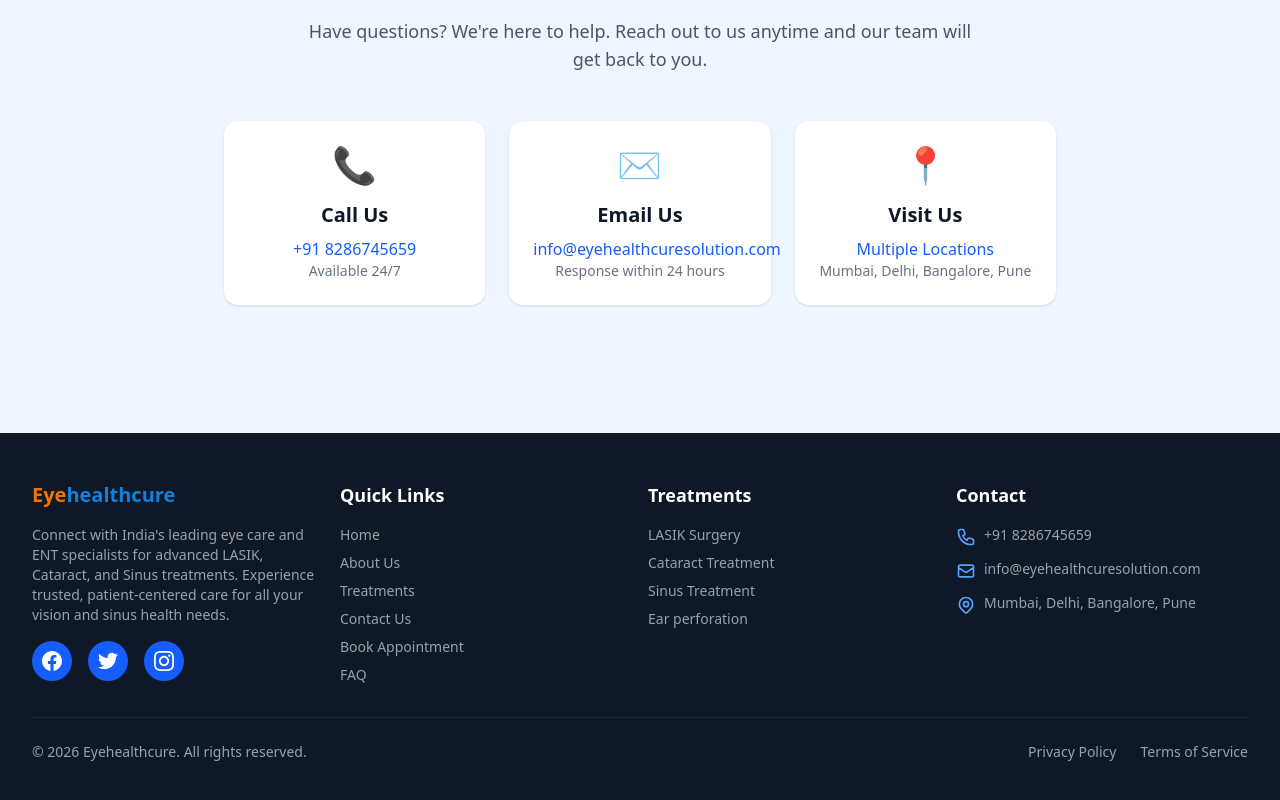
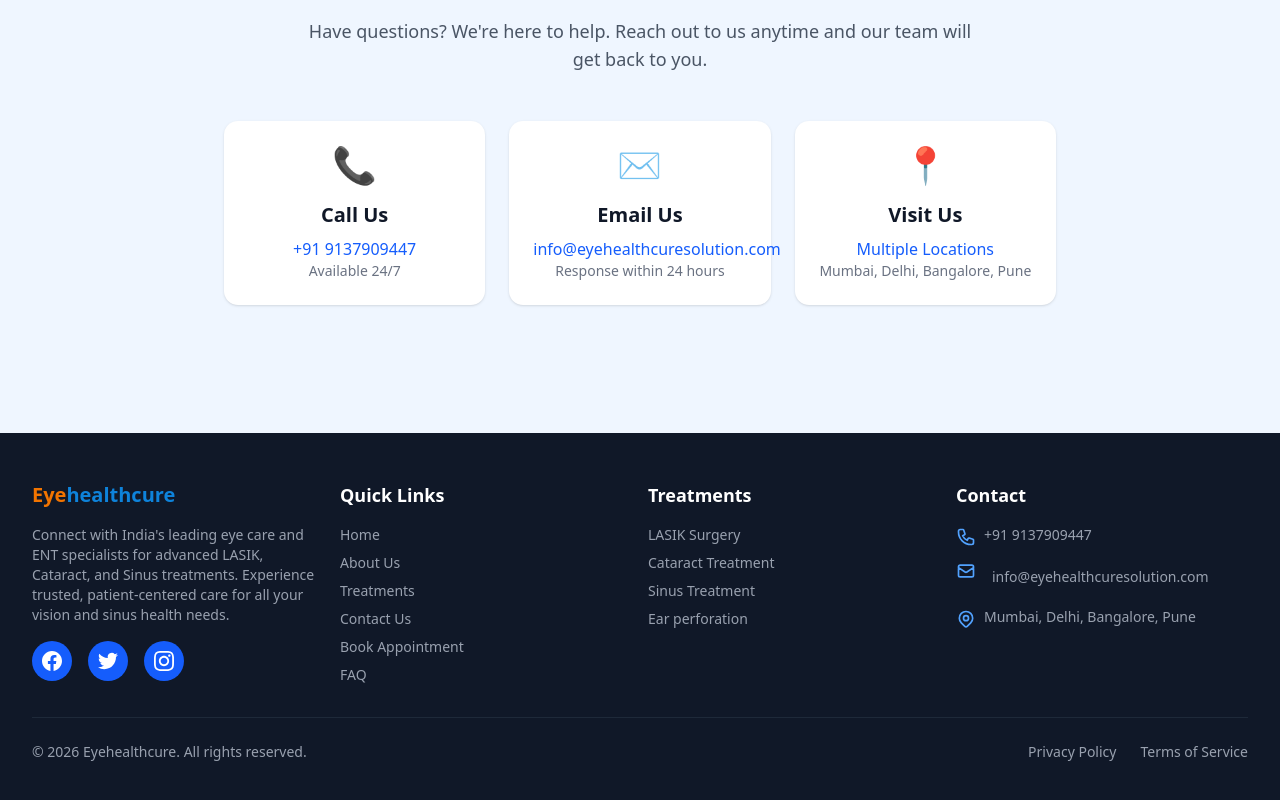
Before and after one commit to Abdulhamid109/Eyevasc-Solutions, a Next.js app: page / in a window 1280 px wide. Shown: the part 5471-6271 px from the top of the page. Built offline with nearby package versions, Linux system fonts and the light colour scheme.

Commit message:
minor changes

```diff
--- a/app/page.tsx
+++ b/app/page.tsx
@@ -402,7 +402,7 @@ const Page = () => {
               </p>
               <div className="grid grid-cols-1 sm:grid-cols-3 gap-6">
                 {[
-                  { title: "Call Us", detail: "+91 8286745659", sub: "Available 24/7", icon: "📞" },
+                  { title: "Call Us", detail: "+91 9137909447", sub: "Available 24/7", icon: "📞" },
                   { title: "Email Us", detail: "info@eyehealthcuresolution.com", sub: "Response within 24 hours", icon: "✉️" },
                   { title: "Visit Us", detail: "Multiple Locations", sub: "Mumbai, Delhi, Bangalore, Pune", icon: "📍" },
                 ].map((contact, i) => (
--- a/components/Footer.tsx
+++ b/components/Footer.tsx
@@ -26,7 +26,7 @@ const Footer = () => {
                 </svg>
               </a>
               {/* instagram link */}
-              <a target='blank' href='https://www.instagram.com/Eyehealthcure?igsh=MWliNmxkdXppNmlj' className='w-10 h-10 bg-blue-600 rounded-full flex items-center justify-center hover:bg-blue-700 transition-colors'>
+              <a target='blank' href='#' className='w-10 h-10 bg-blue-600 rounded-full flex items-center justify-center hover:bg-blue-700 transition-colors'>
                 <svg className='w-5 h-5' fill='currentColor' viewBox='0 0 24 24'>
                   <path d='M12 2.163c3.204 0 3.584.012 4.85.07 3.252.148 4.771 1.691 4.919 4.919.058 1.265.069 1.645.069 4.849 0 3.205-.012 3.584-.069 4.849-.149 3.225-1.664 4.771-4.919 4.919-1.266.058-1.644.07-4.85.07-3.204 0-3.584-.012-4.849-.07-3.26-.149-4.771-1.699-4.919-4.92-.058-1.265-.07-1.644-.07-4.849 0-3.204.013-3.583.07-4.849.149-3.227 1.664-4.771 4.919-4.919 1.266-.057 1.645-.069 4.849-.069zm0-2.163c-3.259 0-3.667.014-4.947.072-4.358.2-6.78 2.618-6.98 6.98-.059 1.281-.073 1.689-.073 4.948 0 3.259.014 3.668.072 4.948.2 4.358 2.618 6.78 6.98 6.98 1.281.058 1.689.072 4.948.072 3.259 0 3.668-.014 4.948-.072 4.354-.2 6.782-2.618 6.979-6.98.059-1.28.073-1.689.073-4.948 0-3.259-.014-3.667-.072-4.947-.196-4.354-2.617-6.78-6.979-6.98-1.281-.059-1.69-.073-4.949-.073zm0 5.838c-3.403 0-6.162 2.759-6.162 6.162s2.759 6.163 6.162 6.163 6.162-2.759 6.162-6.163c0-3.403-2.759-6.162-6.162-6.162zm0 10.162c-2.209 0-4-1.79-4-4 0-2.209 1.791-4 4-4s4 1.791 4 4c0 2.21-1.791 4-4 4zm6.406-11.845c-.796 0-1.441.645-1.441 1.44s.645 1.44 1.441 1.44c.795 0 1.439-.645 1.439-1.44s-.644-1.44-1.439-1.44z' />
                 </svg>
@@ -65,13 +65,13 @@ const Footer = () => {
                 <svg className='w-5 h-5 text-blue-400 flex-shrink-0 mt-0.5' fill='none' stroke='currentColor' viewBox='0 0 24 24'>
                   <path strokeLinecap='round' strokeLinejoin='round' strokeWidth={2} d='M3 5a2 2 0 012-2h3.28a1 1 0 01.948.684l1.498 4.493a1 1 0 01-.502 1.21l-2.257 1.13a11.042 11.042 0 005.516 5.516l1.13-2.257a1 1 0 011.21-.502l4.493 1.498a1 1 0 01.684.949V19a2 2 0 01-2 2h-1C9.716 21 3 14.284 3 6V5z' />
                 </svg>
-                <span>+91 8286745659</span>
+                <span>+91 9137909447</span>
               </li>
               <li className='flex items-start space-x-2'>
                 <svg className='w-5 h-5 text-blue-400 flex-shrink-0 mt-0.5' fill='none' stroke='currentColor' viewBox='0 0 24 24'>
                   <path strokeLinecap='round' strokeLinejoin='round' strokeWidth={2} d='M3 8l7.89 5.26a2 2 0 002.22 0L21 8M5 19h14a2 2 0 002-2V7a2 2 0 00-2-2H5a2 2 0 00-2 2v10a2 2 0 002 2z' />
                 </svg>
-                <span>info@eyehealthcuresolution.com</span>
+                <span className='p-2'>info@eyehealthcuresolution.com</span>
               </li>
               <li className='flex items-start space-x-2'>
                 <svg className='w-5 h-5 text-blue-400 flex-shrink-0 mt-0.5' fill='none' stroke='currentColor' viewBox='0 0 24 24'>
```
